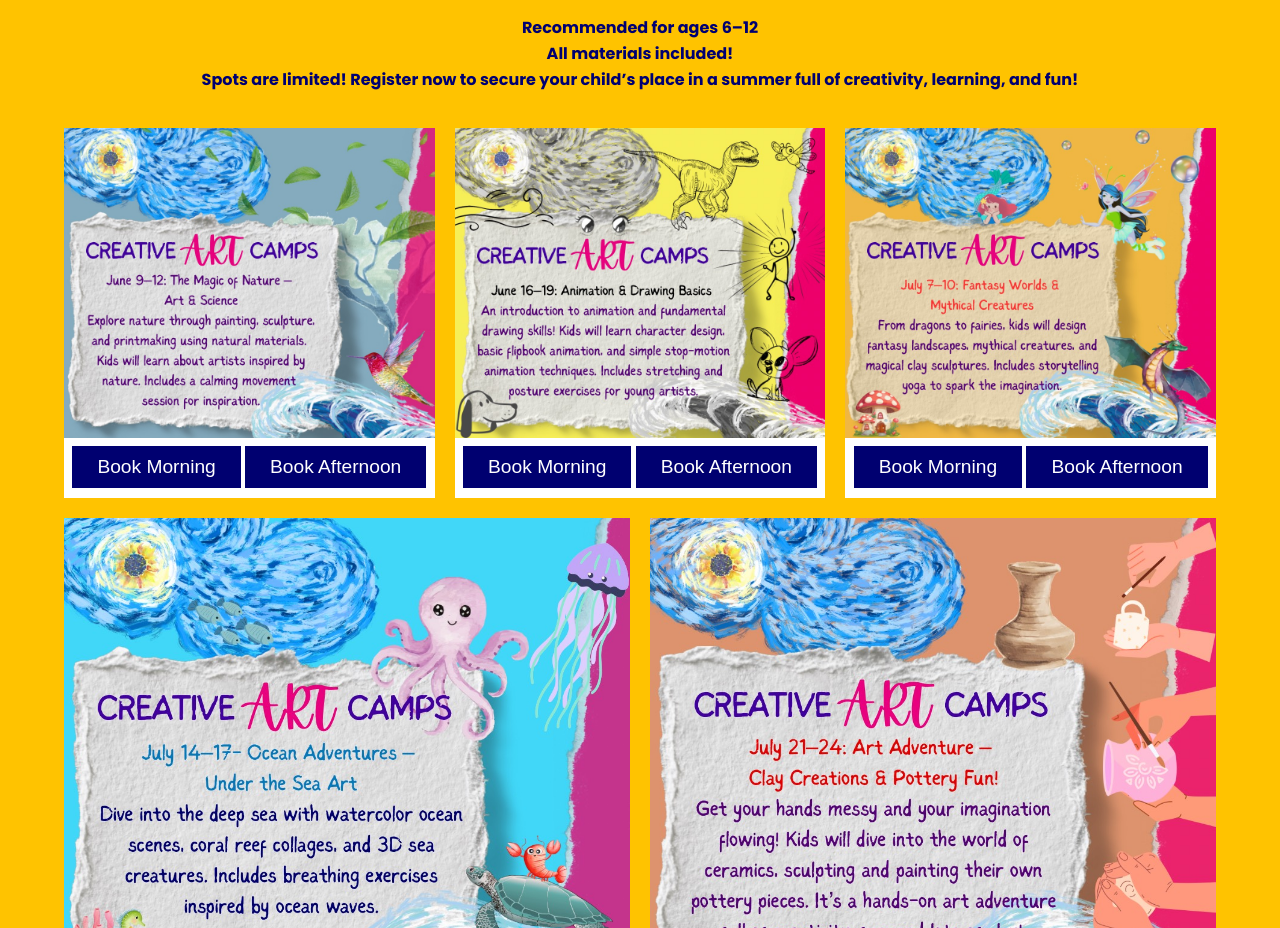
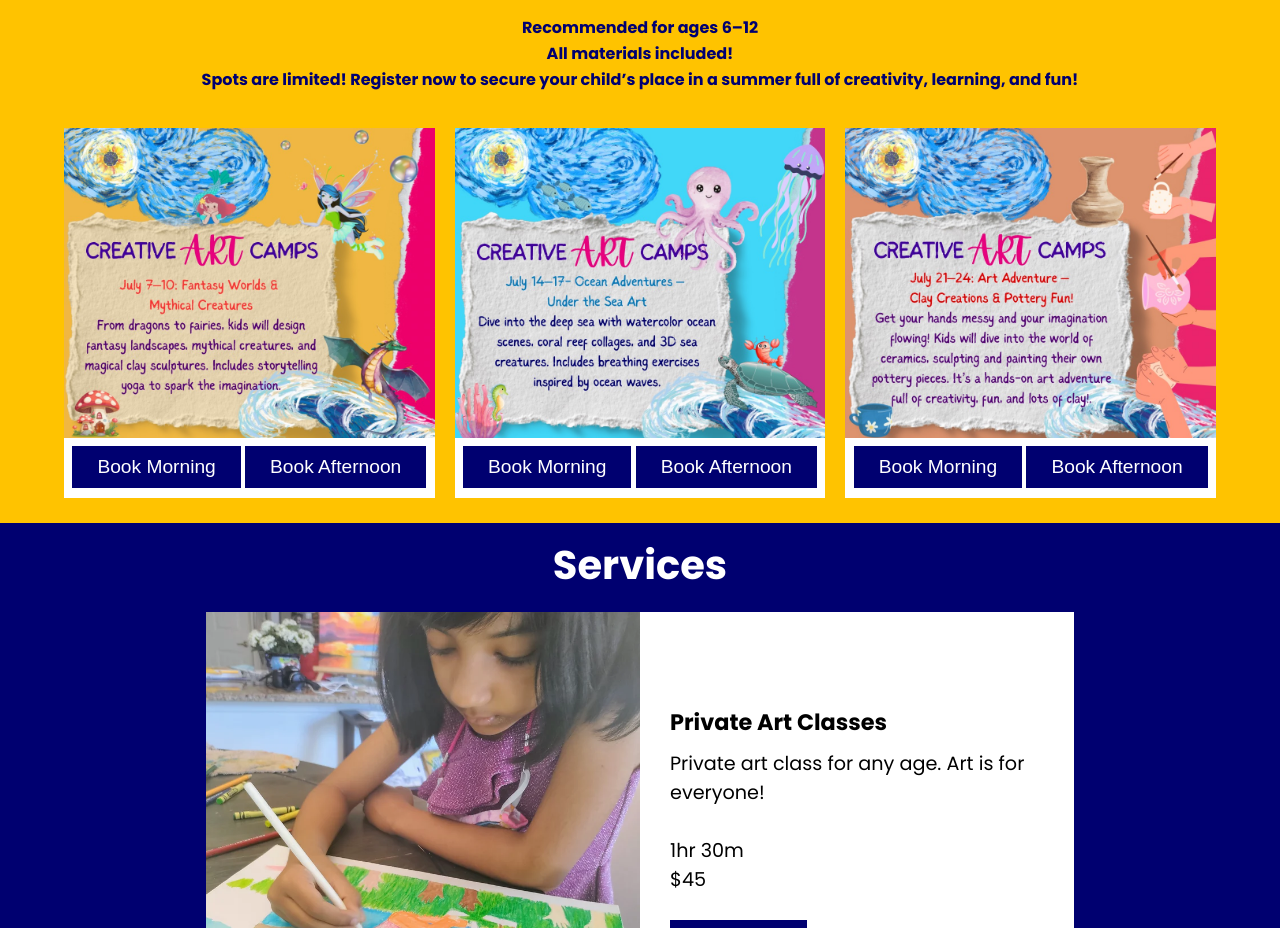
Before and after one commit to ItsAllCalculated/artpinczo, a plain HTML site: page docs/index.html in a window 1280 px wide. Shown: the part 820-1748 px from the top of the page. Drawn offline with Linux system fonts and the light colour scheme.

Commit message:
Update index.html

```diff
--- a/docs/index.html
+++ b/docs/index.html
@@ -376,16 +376,6 @@
     <!-- Flex Cards Section 1 (Horizontal Cards) -->
     <div class="cards-section">
         <div class="card card-horizontal">
-            <img src="Art summer camps 3.png" alt="Image 1">
-            <button onclick="location.href='https://square.link/u/4JsjGhs2'" class="book-now-btn">Book Morning</button>
-            <button onclick="location.href='https://square.link/u/HNC4Dqsl'" class="book-now-btn">Book Afternoon</button>
-        </div>
-        <div class="card card-horizontal">
-            <img src="Art summer camps 4.png" alt="Image 1">
-            <button onclick="location.href='https://square.link/u/7JD1dT3a'" class="book-now-btn">Book Morning</button>
-            <button onclick="location.href='https://square.link/u/M2t47ECr'" class="book-now-btn">Book Afternoon</button>
-        </div>
-        <div class="card card-horizontal">
             <img src="Art summer camps 5.png" alt="Image 1">
             <button onclick="location.href='https://square.link/u/VOlrF3QJ'" class="book-now-btn">Book Morning</button>
             <button onclick="location.href='https://square.link/u/44y5yy2c'" class="book-now-btn">Book Afternoon</button>
```
